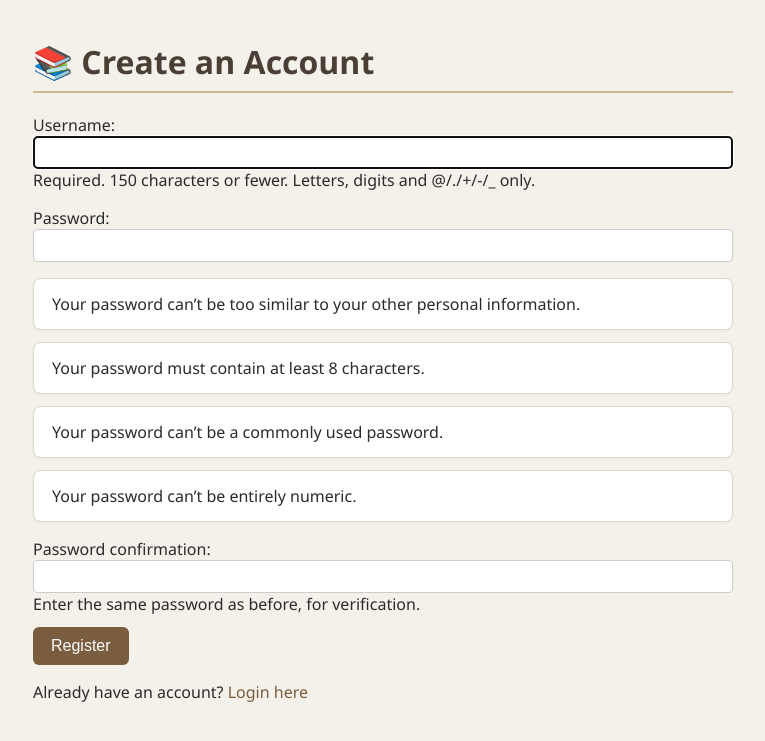
After one commit to SaiGadwe/bookshelf-project, a Django app: page /register/ in a window 1280 px wide. The commit adds this page. Shown: the top 741 px of the page, without its empty margins (257-1022 px from the left). Run offline with Django 5.2, Linux system fonts and the light colour scheme.

Commit message:
add user registration page

```diff
--- a/books/templates/registration/login.html
+++ b/books/templates/registration/login.html
@@ -26,5 +26,7 @@
         <button type="submit">Login</button>
         <input type="hidden" name="next" value="{{ next }}">
     </form>
+
+    <p>Don't have an account? <a href="{% url 'register' %}">Register here</a></p>
 </body>
 </html>
--- /dev/null
+++ b/books/templates/registration/register.html
@@ -0,0 +1,20 @@
+{% load static %}
+<!DOCTYPE html>
+<html lang="en">
+<head>
+    <meta charset="UTF-8">
+    <title>Register - BookShelf</title>
+    <link rel="stylesheet" href="{% static 'books/style.css' %}">
+</head>
+<body>
+    <h1>📚 Create an Account</h1>
+
+    <form method="post">
+        {% csrf_token %}
+        {{ form.as_p }}
+        <button type="submit">Register</button>
+    </form>
+
+    <p>Already have an account? <a href="{% url 'login' %}">Login here</a></p>
+</body>
+</html>
--- a/books/views.py
+++ b/books/views.py
@@ -1,6 +1,7 @@
 from django.shortcuts import render, redirect, get_object_or_404
-from django.contrib.auth import logout
+from django.contrib.auth import logout, login
 from django.contrib.auth.decorators import login_required
+from django.contrib.auth.forms import UserCreationForm
 from .models import Book
 from .forms import BookForm
 
@@ -45,6 +46,18 @@ def delete_book(request, pk):
     return render(request, 'books/delete_book.html', {'book': book})
 
 
+def register_view(request):
+    if request.method == 'POST':
+        form = UserCreationForm(request.POST)
+        if form.is_valid():
+            user = form.save()
+            login(request, user)
+            return redirect('book_list')
+    else:
+        form = UserCreationForm()
+    return render(request, 'registration/register.html', {'form': form})
+
+
 def logout_view(request):
     logout(request)
     return redirect('login')
--- a/bookshelf_project/urls.py
+++ b/bookshelf_project/urls.py
@@ -4,11 +4,12 @@ URL configuration for bookshelf_project project.
 from django.contrib import admin
 from django.urls import path, include
 from django.contrib.auth import views as auth_views
-from books.views import logout_view
+from books.views import logout_view, register_view
 
 urlpatterns = [
     path('admin/', admin.site.urls),
     path('login/', auth_views.LoginView.as_view(template_name='registration/login.html'), name='login'),
     path('logout/', logout_view, name='logout'),
+    path('register/', register_view, name='register'),
     path('', include('books.urls')),
 ]
```
